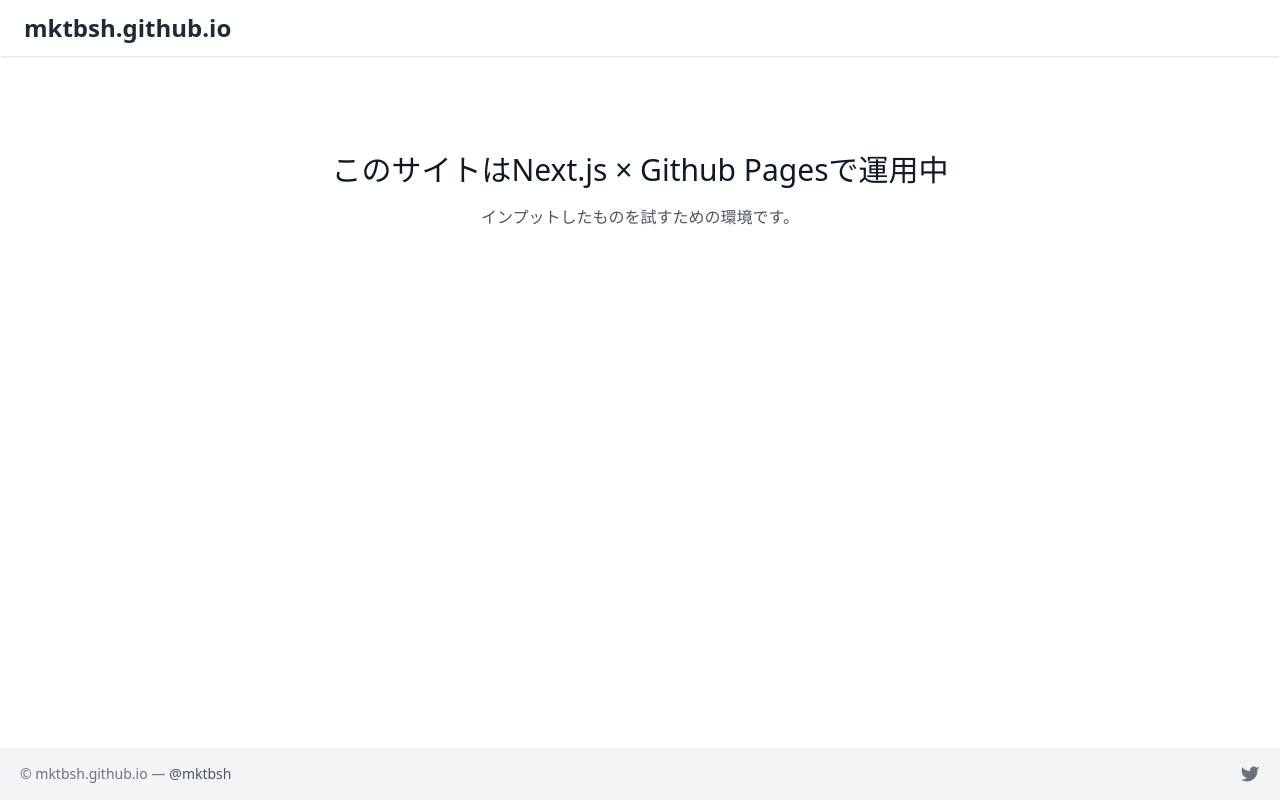
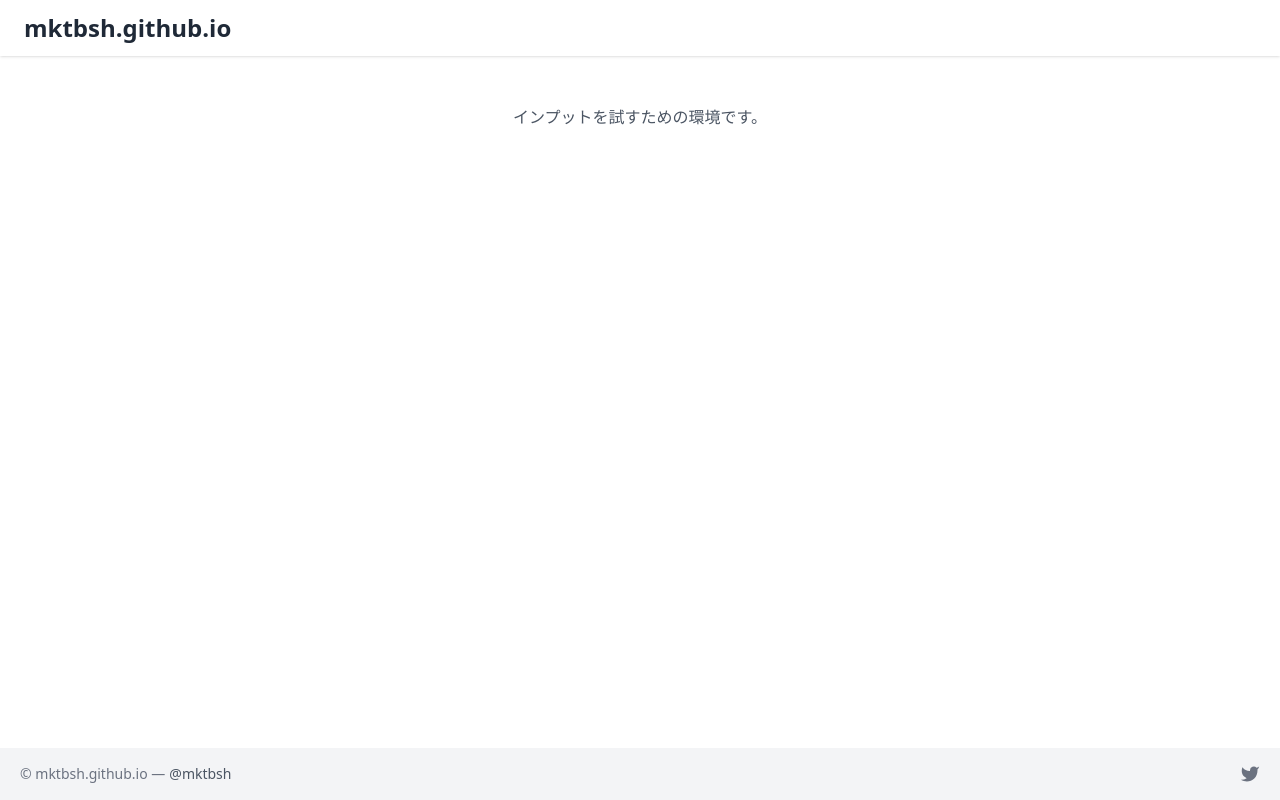
Before and after one commit to mktbsh/mktbsh.github.io, a Next.js app: page / in a window 1280 px wide. Built offline with nearby package versions, Linux system fonts and the light colour scheme.

Commit message:
Update index.tsx

```diff
--- a/src/pages/index.tsx
+++ b/src/pages/index.tsx
@@ -54,13 +54,10 @@ const Home: NextPage<StaticProps> = ({ features }) => {
         description="このGithub Pagesアプリは様々な技術を試す遊び場として運用されています。"
       />
       <section className="text-gray-600 body-font">
-        <div className="container px-5 py-24 mx-auto">
+        <div className="container px-5 py-12 mx-auto">
           <div className="text-center mb-20">
-            <h1 className="sm:text-3xl text-2xl font-medium text-center title-font text-gray-900 mb-4">
-              このサイトはNext.js × Github Pagesで運用中
-            </h1>
             <p className="text-base leading-relaxed xl:w-2/4 lg:w-3/4 mx-auto">
-              インプットしたものを試すための環境です。
+              インプットを試すための環境です。
             </p>
           </div>
         </div>
```
